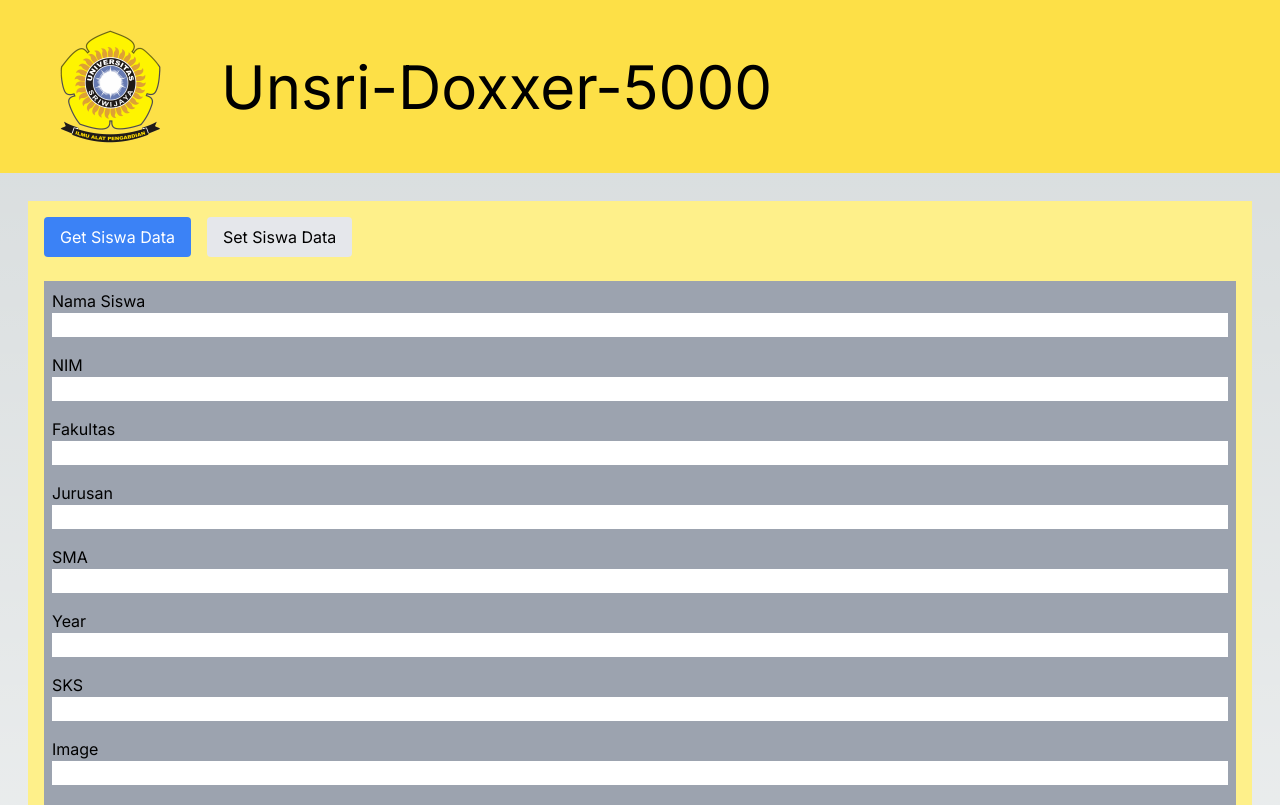
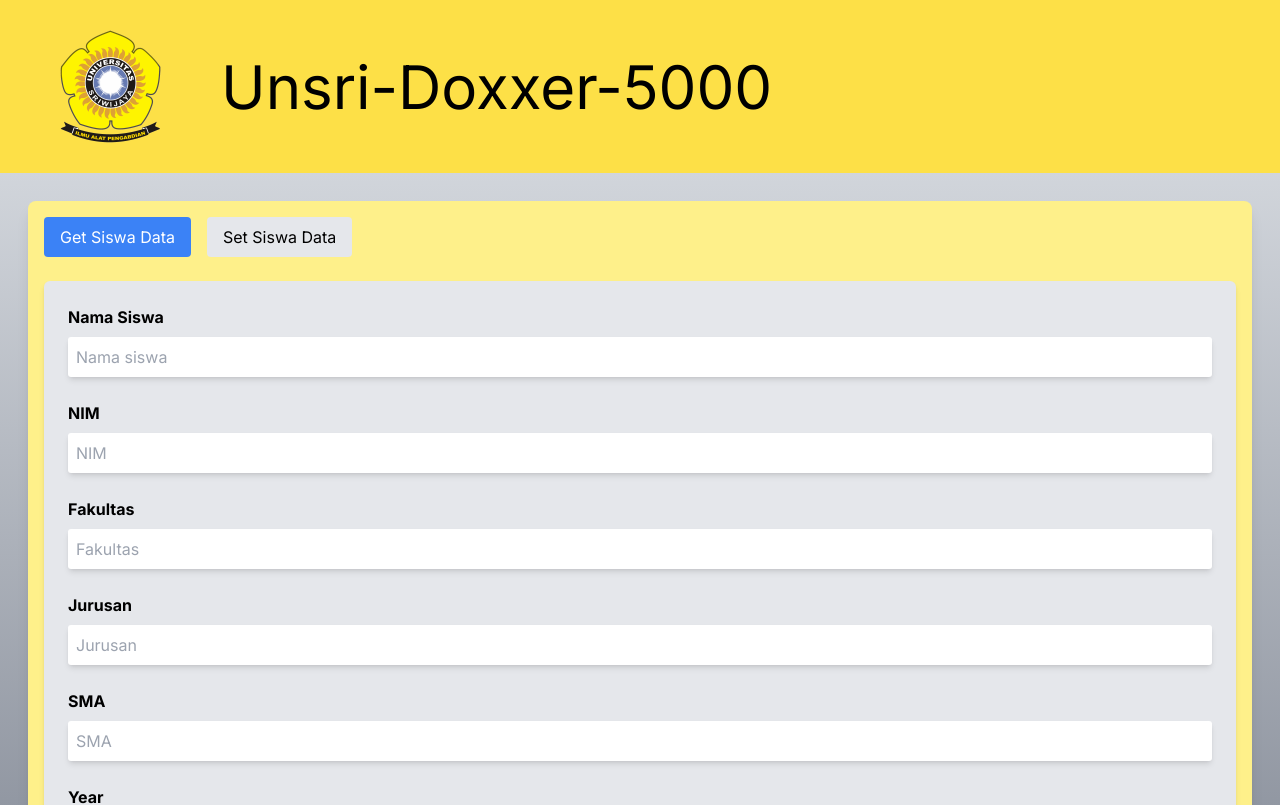
Before and after one commit to derpen/web-devs, a Next.js app in the folder unsri-students-database/unsri-doxxer-frontend/: page / in a window 1280 px wide. Shown: the top 805 px of the page. Built offline with nearby package versions, Linux system fonts and the light colour scheme.

Commit message:
feat: Progress on Form

```diff
--- a/unsri-students-database/unsri-doxxer-frontend/src/app/components/form-get.tsx
+++ b/unsri-students-database/unsri-doxxer-frontend/src/app/components/form-get.tsx
@@ -1,41 +1,41 @@
 export default function FormGet() {
   return (
-      <div className="bg-gray-400">
+      <div className="bg-gray-200 rounded-md shadow-md">
         <form>
-          <div className="p-2">
-            <label htmlFor="nama">Nama Siswa</label>
-            <input className="w-full block" type="text" name="nama" id="nama" />
+          <div className="pl-6 pr-6 pt-6">
+            <label htmlFor="nama" className="block mb-2 text-md font-bold">Nama Siswa</label>
+            <input className="w-full block rounded-[3px] p-2 shadow-md focus:outline-blue-500" type="text" name="nama" id="nama" placeholder="Nama siswa" />
           </div>
-          <div className="p-2">
-            <label htmlFor="nim">NIM</label>
-            <input className="w-full block" type="text" name="nim" id="nim" />
+          <div className="pl-6 pr-6 pt-6">
+            <label htmlFor="nim" className="block mb-2 text-md font-bold">NIM</label>
+            <input className="w-full block rounded-[3px] p-2 shadow-md focus:outline-blue-500" type="text" name="nim" id="nim" placeholder="NIM" />
           </div>
-          <div className="p-2">
-            <label htmlFor="fakultas">Fakultas</label>
-            <input className="w-full block" type="text" name="fakultas" id="fakultas" />
+          <div className="pl-6 pr-6 pt-6">
+            <label htmlFor="fakultas" className="block mb-2 text-md font-bold">Fakultas</label>
+            <input className="w-full block rounded-[3px] p-2 shadow-md focus:outline-blue-500" type="text" name="fakultas" id="fakultas" placeholder="Fakultas" />
           </div>
-          <div className="p-2">
-            <label htmlFor="jurusan">Jurusan</label>
-            <input className="w-full block" type="text" name="jurusan" id="jurusan" />
+          <div className="pl-6 pr-6 pt-6">
+            <label htmlFor="jurusan" className="block mb-2 text-md font-bold">Jurusan</label>
+            <input className="w-full block rounded-[3px] p-2 shadow-md focus:outline-blue-500" type="text" name="jurusan" id="jurusan" placeholder="Jurusan" />
           </div>
-          <div className="p-2">
-            <label htmlFor="SMA">SMA</label>
-            <input className="w-full block" type="text" name="sma" id="sma" />
+          <div className="pl-6 pr-6 pt-6">
+            <label htmlFor="sma" className="block mb-2 text-md font-bold">SMA</label>
+            <input className="w-full block rounded-[3px] p-2 shadow-md focus:outline-blue-500" type="text" name="sma" id="sma" placeholder="SMA" />
           </div>
-          <div className="p-2">
-            <label htmlFor="year">Year</label>
-            <input className="w-full block" type="text" name="year" id="year" />
+          <div className="pl-6 pr-6 pt-6">
+            <label htmlFor="year" className="block mb-2 text-md font-bold">Year</label>
+            <input className="w-full block rounded-[3px] p-2 shadow-md focus:outline-blue-500" type="text" name="year" id="year" placeholder="Year" />
           </div>
-          <div className="p-2">
-            <label htmlFor="sks">SKS</label>
-            <input className="w-full block" type="text" name="sks" id="sks" />
+          <div className="pl-6 pr-6 pt-6">
+            <label htmlFor="sks" className="block mb-2 text-md font-bold">SKS</label>
+            <input className="w-full block rounded-[3px] p-2 shadow-md focus:outline-blue-500" type="number" name="sks" id="sks" placeholder="SKS" />
           </div>
-          <div className="p-2">
-            <label htmlFor="image">Image</label>
-            <input className="w-full block" type="text" name="image" id="image" />
+          <div className="pl-6 pr-6 pt-6">
+            <label htmlFor="image" className="block mb-2 text-md font-bold">Image</label>
+            <input className="w-full block rounded-[3px] p-2 shadow-md focus:outline-blue-500" type="text" name="image" id="image" />
           </div>
           <div className="relative p-8">
-            <button type="submit" className="bg-yellow-200 absolute bottom-2 right-2"> Get Data </button>
+            <button type="submit" className="text-white font-bold bg-blue-500 hover:bg-blue-800 absolute bottom-2 right-2 rounded-[3px] p-3"> Get Data </button>
           </div>
         </form>
       </div>
--- a/unsri-students-database/unsri-doxxer-frontend/src/app/page.tsx
+++ b/unsri-students-database/unsri-doxxer-frontend/src/app/page.tsx
@@ -4,16 +4,18 @@
 import FormSet from "./components/form-set";
 import FormGet from "./components/form-get";
 
+type FormType = 'get' | 'set'
+
 export default function Home() {
   const [activeForm, setActiveForm] = useState('get')
 
-  const toggleForm = (form) => {
+  const toggleForm = (form: FormType) => {
     setActiveForm(form)
   }
 
   return (
-    <div className="p-7">
-      <div className="p-4 bg-yellow-200">
+    <div className="p-7 bg-gradient-to-b from-gray-300 to-gray-500">
+      <div className="p-4 bg-yellow-200 rounded-lg shadow-lg pb-12">
         <div className="flex space-x-4 mb-6">
           <button
             onClick={() => toggleForm('get')}
```
